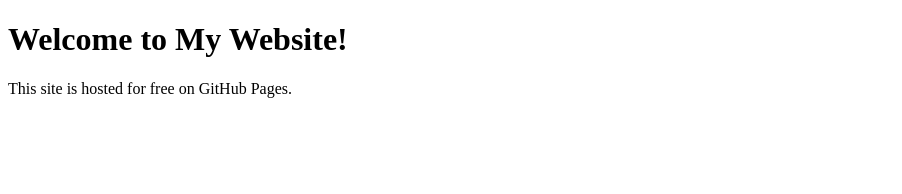
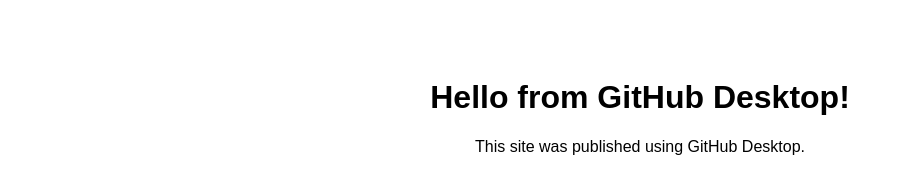
Before and after one commit to Aman00umar/Aman-Kumar, a plain HTML site: page index.html in a window 1280 px wide. Shown: the whole page, without its empty margins (0-902 px from the left). Drawn offline with Linux system fonts and the light colour scheme.

Commit message:
Update homepage content and add basic styling
Changed the main heading and paragraph to reference GitHub Desktop and added simple CSS for improved appearance.

```diff
--- a/index.html
+++ b/index.html
@@ -3,9 +3,12 @@
 <head>
     <meta charset="UTF-8">
     <title>My Awesome Website</title>
+    <style>
+        body { font-family: sans-serif; text-align: center; padding-top: 50px; }
+    </style>
 </head>
 <body>
-    <h1>Welcome to My Website!</h1>
-    <p>This site is hosted for free on GitHub Pages.</p>
+    <h1>Hello from GitHub Desktop!</h1>
+    <p>This site was published using GitHub Desktop.</p>
 </body>
 </html>
```
